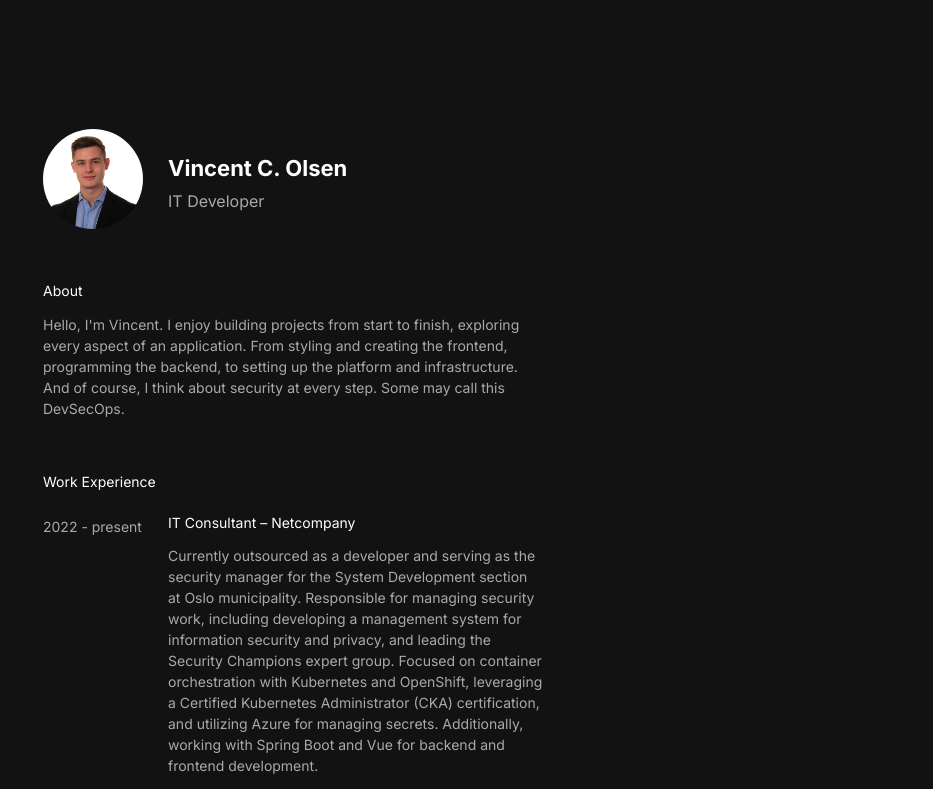
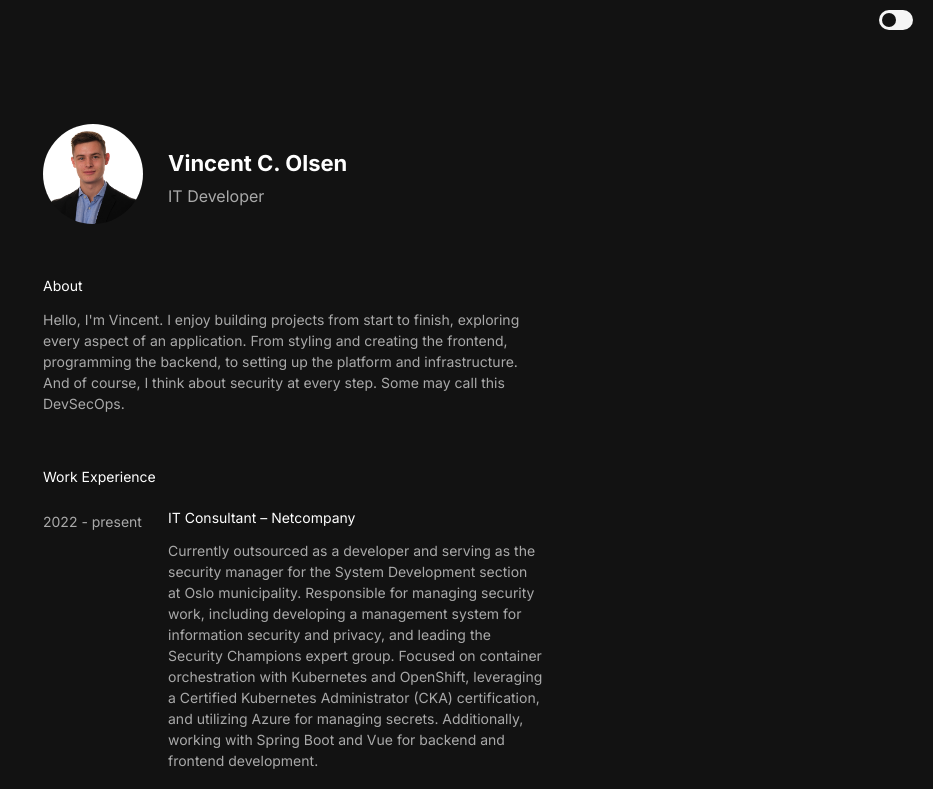
Before and after one commit to vincentcolsen/vincentolsen, a Vue app: page / in a window 1280 px wide. Shown: the top 789 px of the page, without its empty margins (347-1280 px from the left). Built offline with nearby package versions, Linux system fonts and the light colour scheme.

Commit message:
added darkmode and lightmode settings

```diff
--- a/src/App.vue
+++ b/src/App.vue
@@ -1,11 +1,23 @@
 <template>
-  <div id="app" class="container">
-      <header></header>
-      <ProfileInfo :profile-info="profileinfo" />
-      <AboutMe :about="about"  />
-      <div class="spacer"></div>
-      <WorkExperience :jobs="jobs" />
-      <WebpageLinks :webpagelinks="webpagelinks" />
+  <div :class="{'background-dark': !isToggled, 'background-light': isToggled}">
+    <header class="app-header">
+      <div class="header-content">
+        <div class="funmodediv">
+          <label class="switch">
+            <input type="checkbox" v-model="isToggled" @change="toggleMode">
+            <span class="slider round"></span>
+          </label>
+        </div>
+      </div>
+    </header>
+    <div id="app" class="container" >
+        <ProfileInfo :profile-info="profileinfo" />
+        <AboutMe :about="about"  />
+        <div class="spacer"></div>
+        <WorkExperience :jobs="jobs" />
+        <WebpageLinks :webpagelinks="webpagelinks" />
+    </div>
+    <FunMode/>
   </div>
 </template>
 
@@ -14,6 +26,7 @@ import ProfileInfo from "@/components/ProfileInfo.vue";
 import AboutMe from "@/components/AboutMe.vue";
 import WorkExperience from "@/components/WorkExperience.vue";
 import WebpageLinks from "@/components/WebpageLinks.vue";
+import FunMode from "@/components/FunMode.vue";
 
 export default {
   name: 'App',
@@ -21,10 +34,12 @@ export default {
     ProfileInfo,
     AboutMe,
     WorkExperience,
-    WebpageLinks
+    WebpageLinks,
+    FunMode
   },
   data() {
     return {
+      isToggled: false,
       profileinfo: {
           imageSrc: require('@/assets/vinco_3000px.jpg'),
           imageAlt: 'Bilde av Vincent Olsen',
@@ -37,28 +52,28 @@ export default {
       },
       jobs: [
         {
-          id: 1,
+          id: 0,
           duration: '2022 - present',
           title: 'IT Consultant – Netcompany',
           description: 'Currently outsourced as a developer and serving as the security manager for the System Development section at Oslo municipality. Responsible for managing security work, including developing a management system for information security and privacy, and leading the Security Champions expert group. Focused on container orchestration with Kubernetes and OpenShift, leveraging a Certified Kubernetes Administrator (CKA) certification, and utilizing Azure for managing secrets. Additionally, working with Spring Boot and Vue for backend and frontend development.',
           technologies: ['Kubernetes', 'Terraform', 'Ansible', 'Spring Boot', 'Vue', 'Python', 'Java', '...']
         },
         {
-          id: 2,
+          id: 1,
           duration: '2021 - 2021',
           title: 'Summer Internship | Big Data & Analytics – Orkla',
           description: 'In-house consultant focusing on machine learning, analytics, and data integration. Analyzed a large amount of data using Gradient Boosting to determine what drove the sales of Orkla Health and Care.',
           technologies: ['Azure Synapse', 'Azure Databricks', 'Web-APIs', 'Python', 'PowerBI']
         },
         {
-          id: 3,
+          id: 2,
           duration: '2018 - 2022',
           title: 'Service Consultant – Norwegian Information Security Forum',
           description: 'Responsible for the preparation and hosting of member meetings held quarterly and an annual large-scale conference. Assisted the board with various tasks, including supplier and participant coordination, administrative work, order processing, design, and member management.',
           technologies: ['Adobe Illustrator', 'Squarespace']
         },
         {
-          id: 4,
+          id: 3,
           duration: '2017 - 2018',
           title: 'System Consultant – Norconsult',
           description: 'Collaborated with the HR department in rolling out the new Workday HR system across the organization. Actively involved in the implementation and integration of the system.',
@@ -67,18 +82,27 @@ export default {
       ],
       webpagelinks: [
         {
-          id: 1,
+          id: 0,
           title: 'LinkedIn',
           link: 'https://www.linkedin.com/in/vincentolsen/',
           linktext: '@vincentcolsen'
         },
         {
-          id: 2,
+          id: 1,
           title: 'GitHub',
           link: 'https://github.com/vincentcolsen/',
           linktext: '@vincentcolsen'
         }
       ]
+    };
+  },
+  methods: {
+    toggleMode() {
+      if (this.isToggled) {
+        // Do something when toggled on
+      } else {
+        // Do something when toggled off
+      }
     }
   }
 };
@@ -86,11 +110,7 @@ export default {
 </script>
 
 <style>
-
-header {
-  height: 10px;
-}
-
+/* General styles */
 body {
   font-family: Inter, sans-serif;
   -webkit-font-smoothing: antialiased;
@@ -103,6 +123,101 @@ body {
   min-height: 100%;
 }
 
+.container {
+  padding: 80px 14px;
+  max-width: 500px;
+  margin: auto;
+}
+
+.spacer {
+  padding-top: 35px;
+}
+
+/* Header styles */
+.app-header {
+  display: flex;
+  justify-content: flex-end;
+  padding: 10px 20px;
+}
+
+.funmodediv {
+  position: relative;
+}
+
+/* Dark mode styles */
+.background-dark {
+  background-color: #121212;
+  color: #FFFFFF;
+}
+
+/* Light mode styles */
+.background-light {
+  background-color: #F5F5F5;
+  color: #000000;
+}
+
+.background-light p {
+  color: #121212;
+}
+
+.background-light .technologies li {
+  font-weight: normal;
+}
+
+/* Toggle switch stykes */
+.switch {
+  position: relative;
+  display: inline-block;
+  width: 34px;
+  height: 20px;
+}
+
+.switch input {
+  opacity: 0;
+  width: 0;
+  height: 0;
+}
+
+.slider {
+  position: absolute;
+  cursor: pointer;
+  top: 0;
+  left: 0;
+  right: 0;
+  bottom: 0;
+  background-color: #F5F5F5;
+  transition: .4s;
+}
+
+.slider:before {
+  position: absolute;
+  content: "";
+  height: 14px;
+  width: 14px;
+  left: 3px;
+  bottom: 3px;
+  background-color: #121212;
+  transition: .4s;
+}
+
+input:checked + .slider {
+  background-color: #121212;;
+}
+
+input:checked + .slider:before {
+  transform: translateX(14px);
+  background-color: #F5F5F5;
+}
+
+.slider.round {
+  border-radius: 34px;
+}
+
+.slider.round:before {
+  border-radius: 50%;
+}
+
+/* Text styles */
 h1 {
   font-size: 22px;
   margin: 10px 0;
@@ -127,25 +242,4 @@ p {
   line-height: 21px;
   color: rgba(255, 255, 255, 0.64);
 }
-
-.container {
-  padding: 115px 14px;
-  -webkit-padding-start: 1rem;
-  padding-inline-start: 1rem;
-  -webkit-padding-end: 1rem;
-  padding-inline-end: 1rem;
-  max-width: 500px;
-  -webkit-margin-start: auto;
-  margin-inline-start: auto;
-  -webkit-margin-end: auto;
-  margin-inline-end: auto;
-}
-
-
-
-.spacer {
-  padding-top: 35px;
-}
-
-
 </style>
--- /dev/null
+++ b/src/components/FunMode.vue
@@ -0,0 +1,17 @@
+<template>
+  <div class="hiddendiv">
+    <p>Hello World</p>
+  </div>
+</template>
+
+<script>
+export default {
+  name: 'FunMode',
+}
+</script>
+
+<style>
+.hiddendiv{
+  background-color: red;
+}
+</style>
```
